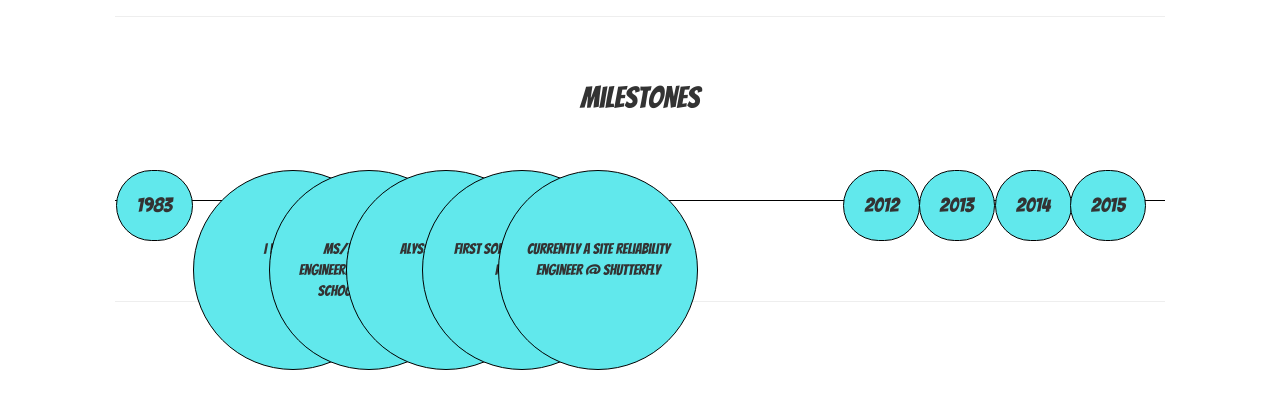
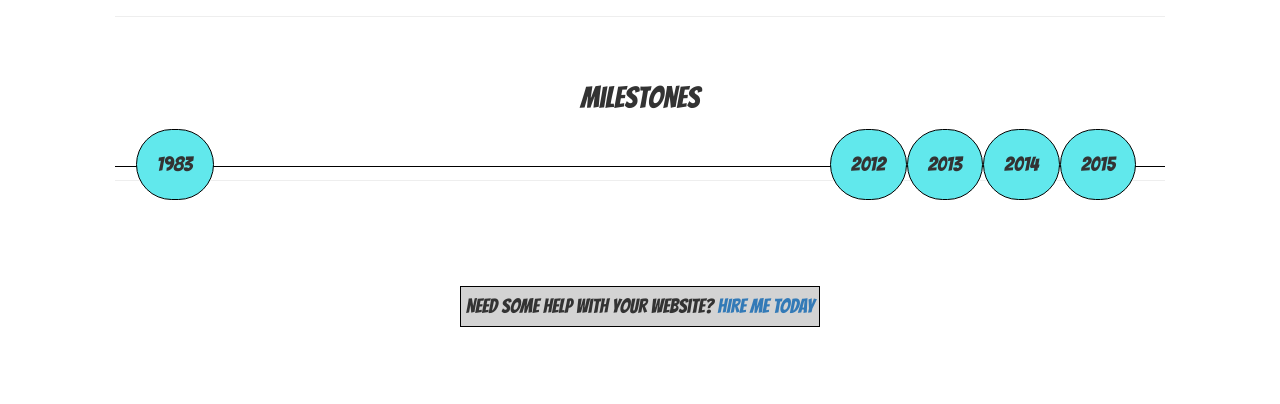
Before and after one commit to alouiseq/my-angular-website, a website: page app/index.html in a window 1280 px wide. Shown: the part 1200-1604 px from the top of the page. Drawn offline with nearby package versions, Linux system fonts and the light colour scheme; some packages are replaced by stand-ins of ours; files that its build step writes are made by us from their sources.

Commit message:
added popup details of timeline events

```diff
--- a/app/scripts/directives/milestones.js
+++ b/app/scripts/directives/milestones.js
@@ -15,13 +15,29 @@
  			templateUrl: '../views/milestones.html',
  			scope: {},
  			link: function (scope) {
+
+                /*** Defaults ***/
+
+                scope.expand = false;
+
  				scope.milestones = [
- 					{ year: 1983, event: 'I was born' },
- 					{ year: 2012, event: 'MS/BS Computer Engineering; Married high school sweetheart' },
- 					{ year: 2013, event: 'Alyssa was born' },
- 					{ year: 2014, event: 'First software developer role at GE' },
- 					{ year: 2015, event: 'Currently a Site Reliability Engineer @ Shutterfly' }
+ 					{ year: 1983, expand: false, event: 'I was born' },
+ 					{ year: 2012, expand: false, event: 'MS/BS Computer Engineering; Married high school sweetheart' },
+ 					{ year: 2013, expand: false, event: 'Alyssa was born' },
+ 					{ year: 2014, expand: false, event: 'First software developer role at GE' },
+ 					{ year: 2015, expand: false, event: 'Currently a Site Reliability Engineer @ Shutterfly' }
  				];
+
+
+                /*** Methods ***/
+
+                scope.expandEvent = function (milestone, set) {
+                    if (set == 'true') {
+                        milestone.expand = true;
+                    } else {
+                        milestone.expand = false;
+                    }
+                };
  			}
  		};
  	});
--- a/app/styles/milestones.scss
+++ b/app/styles/milestones.scss
@@ -1,15 +1,14 @@
 #milestones {
     position: relative;
     margin-bottom: 80px;
-}
 
-#milestones .milestones-title {
+    .milestones-title {
         text-align: center;
         font-size: 30px;
         margin-bottom: 20px;
     }
 
-#milestones .timeline {
+    .timeline {
         margin: 50px 0;
     }
 
@@ -19,48 +18,55 @@
         border-radius: 40px;
         padding: 20px;
         background-color: #61e8ec;
+        font-size: 20px;
+        position: absolute;
     }
 
-#milestones .event {
+    .event-time {
         @include bubble;
-    position: relative;
-    left: 1%;
+        top: 50%;
     }
 
-#milestones .custom-tip {
+    #index-0 {
+        left: 2%;
+    }
+    #index-1 {
+        left: 68.1%;
+    }
+    #index-2 {
+        left: 75.4%;
+    }
+    #index-3 {
+        left: 82.7%;
+    }
+    #index-4 {
+        left: 90%;
+    }
+
+    .blow-up {
         @include bubble;
-    position: absolute;
-    height: 200px;
+        max-height: 200px;
         width: 200px;
         border-radius: 111px;
         text-align: center;
+        left: 56%;
+        top: 65%;
+        z-index: 999;
 
         div {
-        margin-top: 30%;
+            margin-top: 5%;
+        }
+
+        span {
+            vertical-align: middle;
         }
     }
 
-#milestones .custom-tip > span {
-    vertical-align: middle;
-}
-
-#milestones #index-0 {
-    left: 1%;
-}
-
-#milestones .event {
-    left: 850%;
-    font-size: 20px;
-}
-
-#milestones hr.line {
+    hr.line {
         position: absolute;
         width: 100%;
         top: 28%;
         border-color: black;
         z-index: -1;
     }
-
-.event-time {
-    display: inline-block;
 }
--- a/app/views/milestones.html
+++ b/app/views/milestones.html
@@ -2,11 +2,11 @@
     <p class="milestones-title">Milestones</p>
     <div class="timeline">
         <hr class="line" />
-        <div class="event-time" ng-repeat="milestone in milestones">
-        	<span id="index-{{$index}}" class="event">{{milestone.year}}</span>
-        	<div class="custom-tip">
-        		<div>{{milestone.event}}</div>
-        	</div>
+        <div id="index-{{$index}}" ng-class="{'event-time': !milestone.expand, 'blow-up': milestone.expand}" ng-repeat="milestone in milestones" ng-mouseover="expandEvent(milestone, 'true')" ng-mouseleave="expandEvent(milestone, 'false')">
+        	<span class="event">{{milestone.year}}</span>
+            <div ng-show="milestone.expand">
+                {{milestone.event}}
+            </div>
         </div>
     </div>
     <hr />
```
Lines whose indentation alone changed are shown as unchanged.
